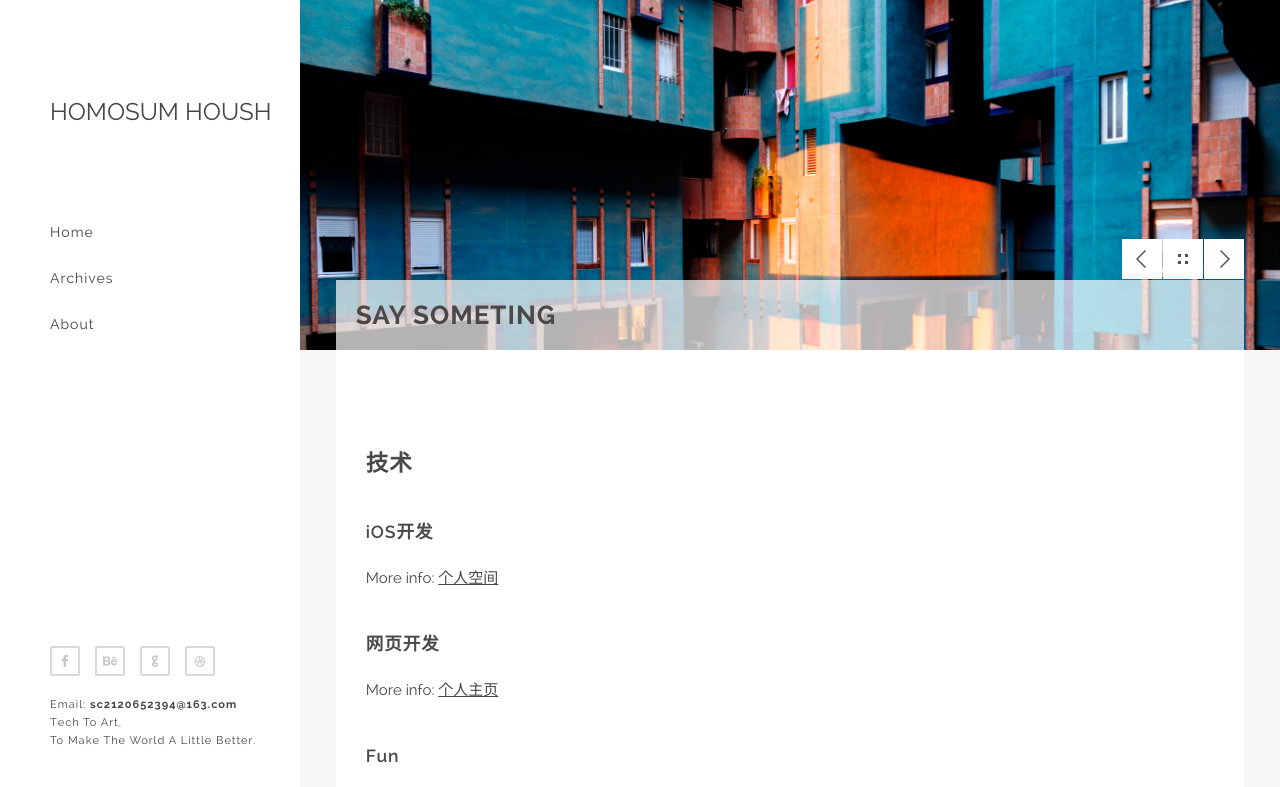
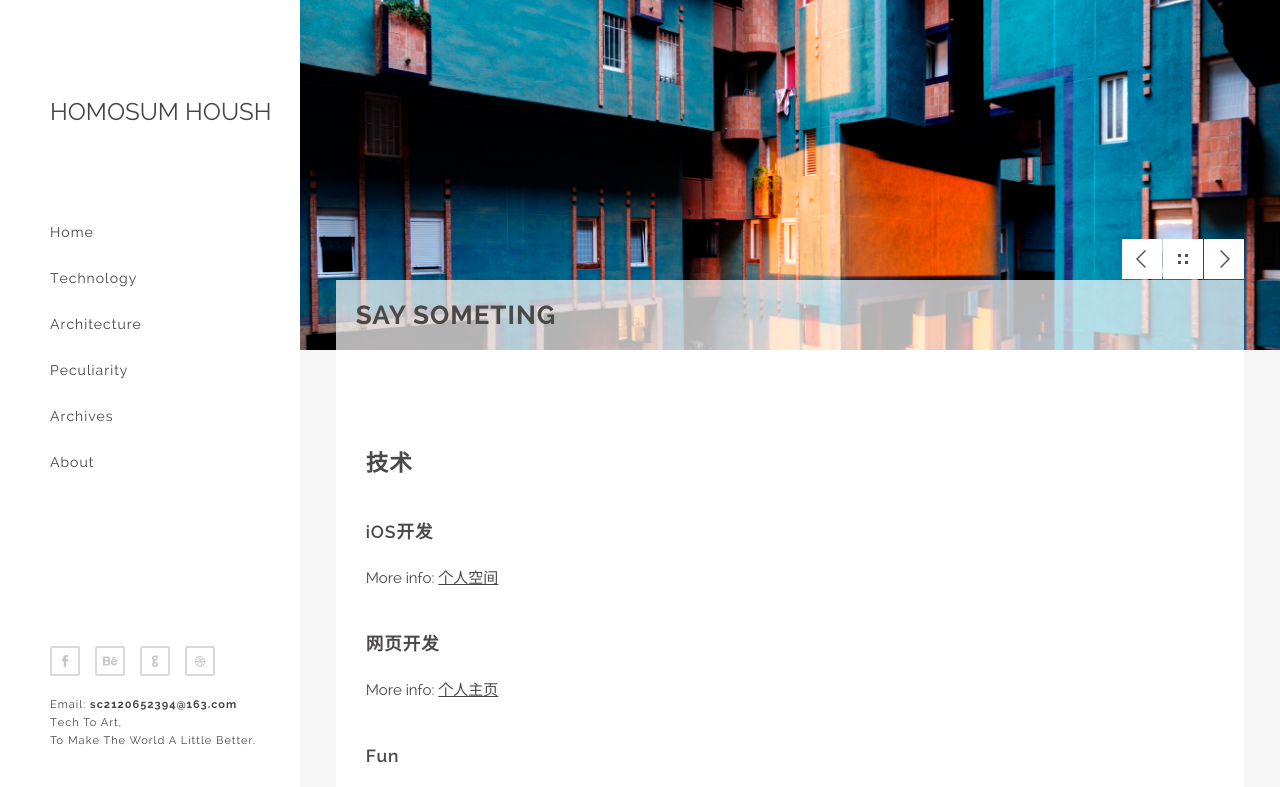
Before and after one commit to Homosum/homosum.github.io, a plain HTML site: page 2016/09/04/saysomething/index.html in a window 1280 px wide. Shown: the top 787 px of the page. Drawn offline with Linux system fonts and the light colour scheme.

Commit message:
Site updated: 2016-09-05 16:37:51

```diff
--- a/2016/09/04/saysomething/index.html
+++ b/2016/09/04/saysomething/index.html
@@ -73,6 +73,18 @@ FunMore info: 好玩
 
             <li>
                 <a href="/">Home</a>
+            </li>
+
+            <li>
+                <a href="/technology">Technology</a>
+            </li>
+
+            <li>
+                <a href="/architecture">Architecture</a>
+            </li>
+
+            <li>
+                <a href="/peculiarity">Peculiarity</a>
             </li>
 
             <li>
```
Also changed, not shown: 2016/09/04/welcome/index.html (+12 -0 lines), archives/2016/09/index.html (+12 -0 lines), archives/2016/index.html (+12 -0 lines), archives/index.html (+12 -0 lines), index.html (+12 -0 lines).
